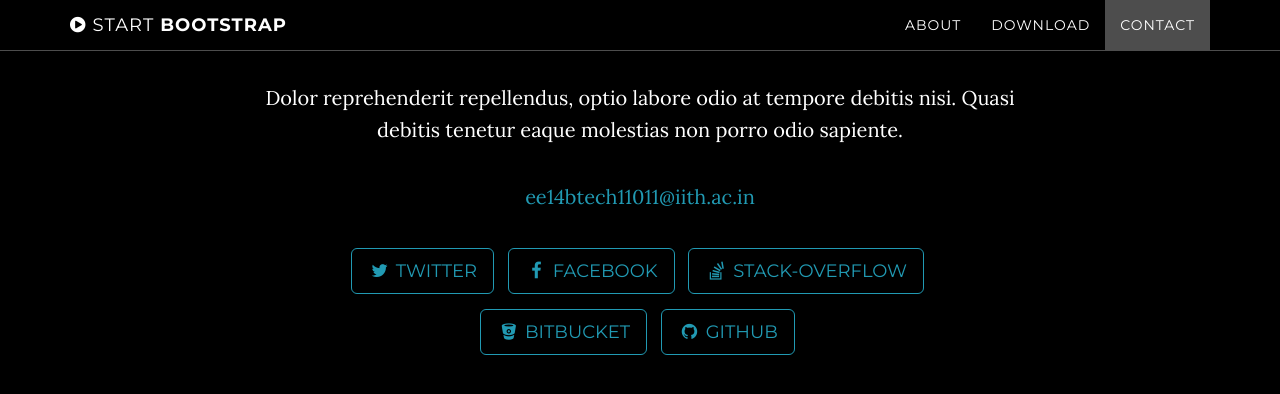
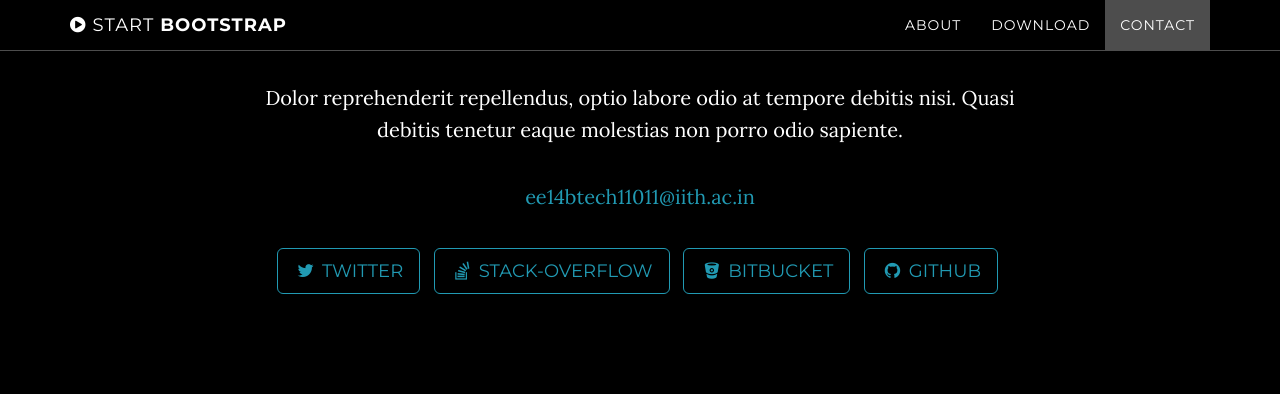
Before and after one commit to code-Assasin/website_little_fog, a Jekyll site: the page built from grayscale-theme/index.html, in a window 1280 px wide and 900 px high, scrolled down 2331 px. Shown: the top 394 px of the window. Built offline with Jekyll 4.4.1, drawn with Linux system fonts in a browser that asks for light colours.

Commit message:
Update _config.yml

```diff
--- a/grayscale-theme/_config.yml
+++ b/grayscale-theme/_config.yml
@@ -16,7 +16,6 @@ footer: Your Website
 social:
   - title: twitter
     url: https://twitter.com/SBootstrap
-  - title: facebook
     url:
   - title: stack-overflow
     url: http://stackoverflow.com/questions/tagged/jekyll
```
